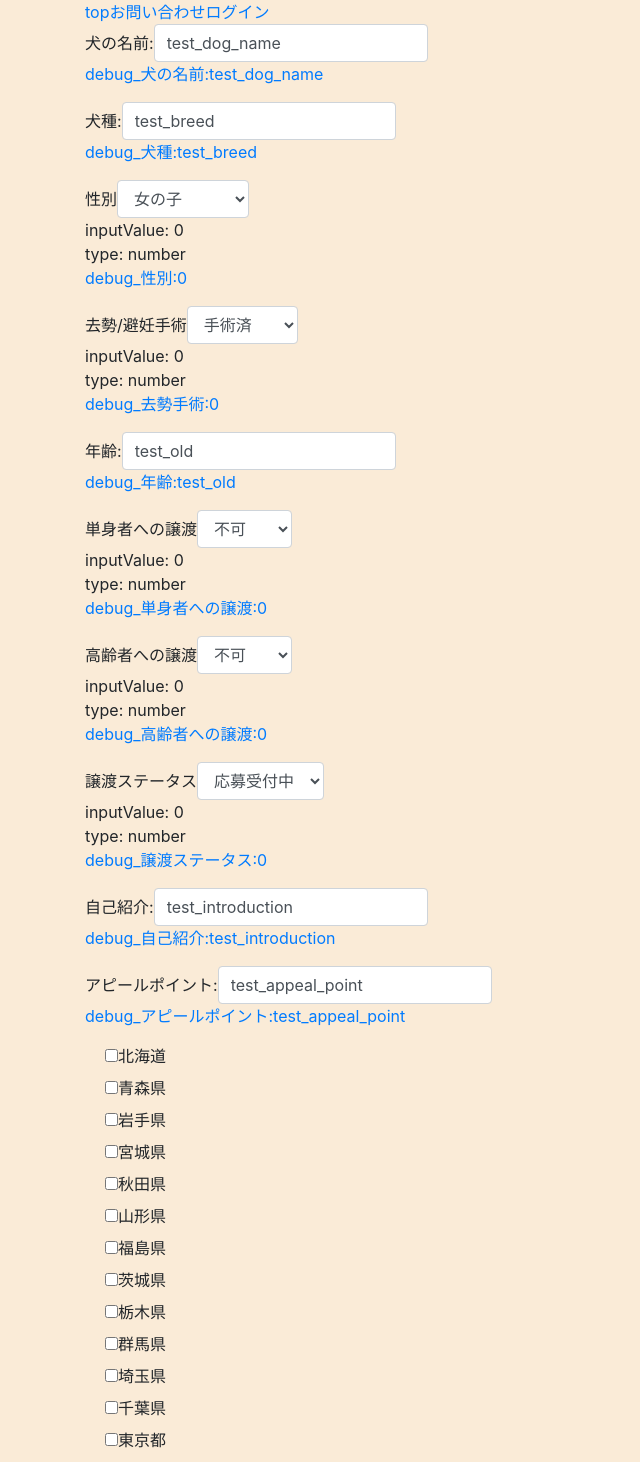
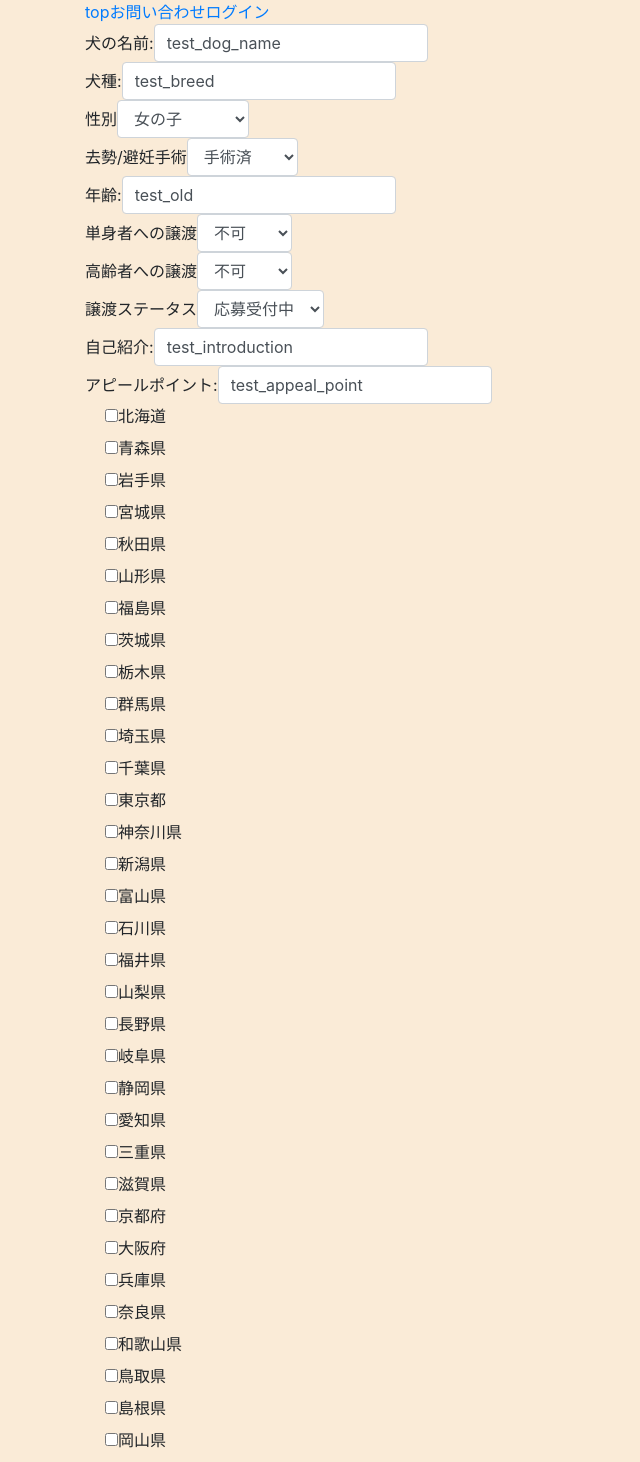
Before and after one commit to tako-eng-org/dog_foster_parent_app, a Nuxt app in the folder fosterParentDog/frontend/: page /postEdit in a window 1280 px wide. Shown: the top 1462 px of the page, without its empty margins (0-640 px from the left). Built offline with nearby package versions, Linux system fonts and the light colour scheme.

Commit message:
#16 デバッグ用ログを削除

```diff
--- a/fosterParentDog/frontend/components/post/Gender.vue
+++ b/fosterParentDog/frontend/components/post/Gender.vue
@@ -14,8 +14,6 @@
           </select>
         </label>
       </form>
-      inputValue: {{ inputValue }}<br>
-      type: {{ typeof (inputValue) }}
     </div>
   </div>
 </template>
--- a/fosterParentDog/frontend/components/post/PostPrefecture.vue
+++ b/fosterParentDog/frontend/components/post/PostPrefecture.vue
@@ -12,8 +12,6 @@
           <input type="checkbox" id="check" :value="Number(index)" v-model="inputValue">
           <label for="check">{{ prefecture }}</label>
         </div>
-        <p>value: {{ value }}</p>
-        <p>inputValue: {{ inputValue }}</p>
       </div>
     </div>
   </div>
--- a/fosterParentDog/frontend/components/post/SeniorPerson.vue
+++ b/fosterParentDog/frontend/components/post/SeniorPerson.vue
@@ -13,8 +13,6 @@
           </select>
         </label>
       </form>
-      inputValue: {{ inputValue }}<br>
-      type: {{ typeof (inputValue) }}
     </div>
   </div>
 </template>
--- a/fosterParentDog/frontend/components/post/SinglePerson.vue
+++ b/fosterParentDog/frontend/components/post/SinglePerson.vue
@@ -13,8 +13,6 @@
           </select>
         </label>
       </form>
-      inputValue: {{ inputValue }}<br>
-      type: {{ typeof (inputValue) }}
     </div>
   </div>
 </template>
--- a/fosterParentDog/frontend/components/post/Spay.vue
+++ b/fosterParentDog/frontend/components/post/Spay.vue
@@ -13,8 +13,6 @@
           </select>
         </label>
       </form>
-      inputValue: {{ inputValue }}<br>
-      type: {{ typeof (inputValue) }}
     </div>
   </div>
 </template>
--- a/fosterParentDog/frontend/components/post/TransferStatus.vue
+++ b/fosterParentDog/frontend/components/post/TransferStatus.vue
@@ -13,8 +13,6 @@
           </select>
         </label>
       </form>
-      inputValue: {{ inputValue }}<br>
-      type: {{ typeof (inputValue) }}
     </div>
   </div>
 </template>
--- a/fosterParentDog/frontend/pages/postEdit.vue
+++ b/fosterParentDog/frontend/pages/postEdit.vue
@@ -3,40 +3,28 @@
   <div class="post-edit">
     <div class="container">
       <TextBox :title="'犬の名前'" v-model="post.dogName" :readonly="false"/>
-      <p class="text-primary">debug_犬の名前:{{ post.dogName }}</p>
 
       <TextBox :title="'犬種'" v-model="post.breed" :readonly="false"/>
-      <p class="text-primary">debug_犬種:{{ post.breed }}</p>
 
       <Gender v-model="post.gender" :readonly="false"/>
-      <p class="text-primary">debug_性別:{{ post.gender }}</p>
 
       <Spay v-model="post.spay" :readonly="false"/>
-      <p class="text-primary">debug_去勢手術:{{ post.spay }}</p>
 
       <TextBox :title="'年齢'" v-model="post.old" :readonly="false"/>
-      <p class="text-primary">debug_年齢:{{ post.old }}</p>
 
       <SinglePerson v-model="post.singlePerson" :readonly="false"/>
-      <p class="text-primary">debug_単身者への譲渡:{{ post.singlePerson }}</p>
 
       <SeniorPerson v-model="post.seniorPerson" :readonly="false"/>
-      <p class="text-primary">debug_高齢者への譲渡:{{ post.seniorPerson }}</p>
 
       <TransferStatus v-model="post.transferStatus" :readonly="false"/>
-      <p class="text-primary">debug_譲渡ステータス:{{ post.transferStatus }}</p>
 
       <TextBox :title="'自己紹介'" v-model="post.introduction" :readonly="false"/>
-      <p class="text-primary">debug_自己紹介:{{ post.introduction }}</p>
 
       <TextBox :title="'アピールポイント'" v-model="post.appealPoint" :readonly="false"/>
-      <p class="text-primary">debug_アピールポイント:{{ post.appealPoint }}</p>
 
       <PostPrefecture v-model="post.postPrefectureIdList" :readonly="false"/>
-      <p class="text-primary">debug_譲渡可能都道府県:{{ post.postPrefectureIdList }}</p>
 
       <TextBox :title="'その他特記事項'" v-model="post.otherMessage" :readonly="false"/>
-      <p class="text-primary">debug_その他特記事項:{{ post.otherMessage }}</p>
 
       <hr>
       <!-- 画像アップロード -->
```
